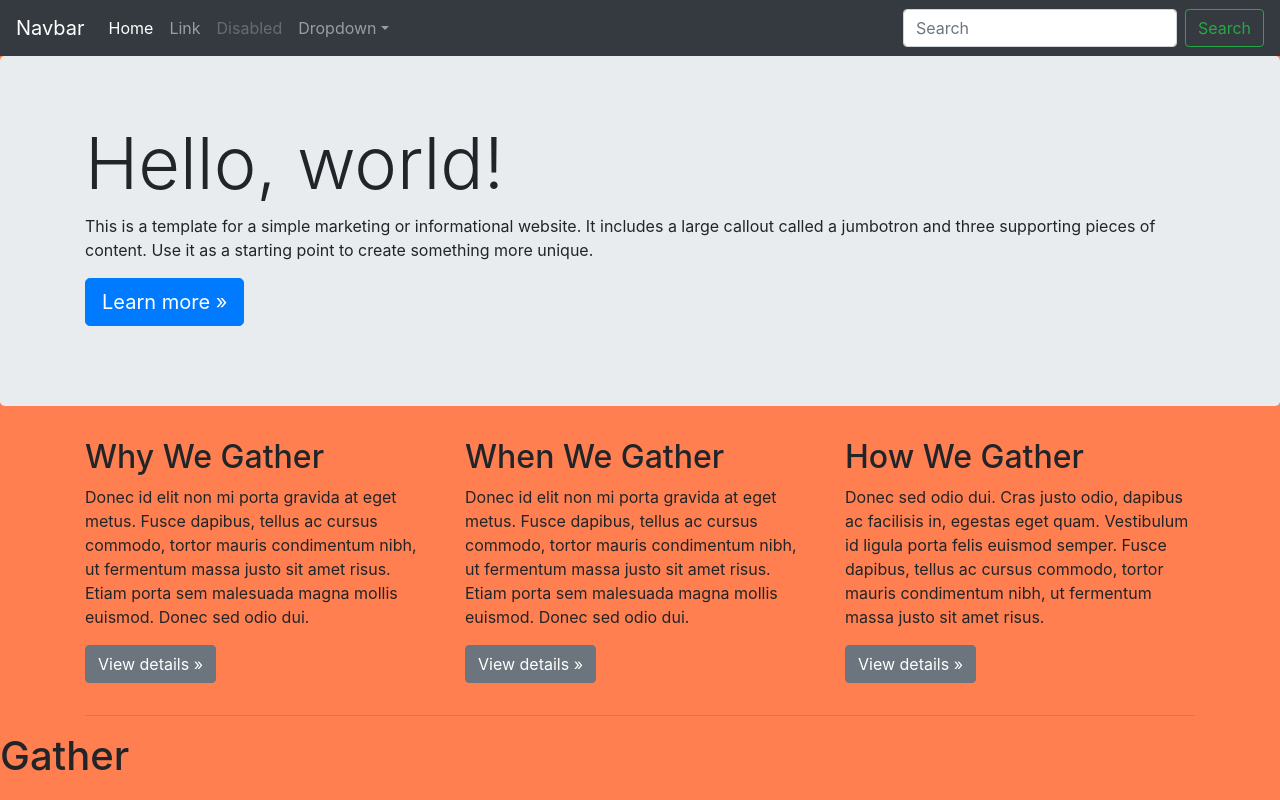
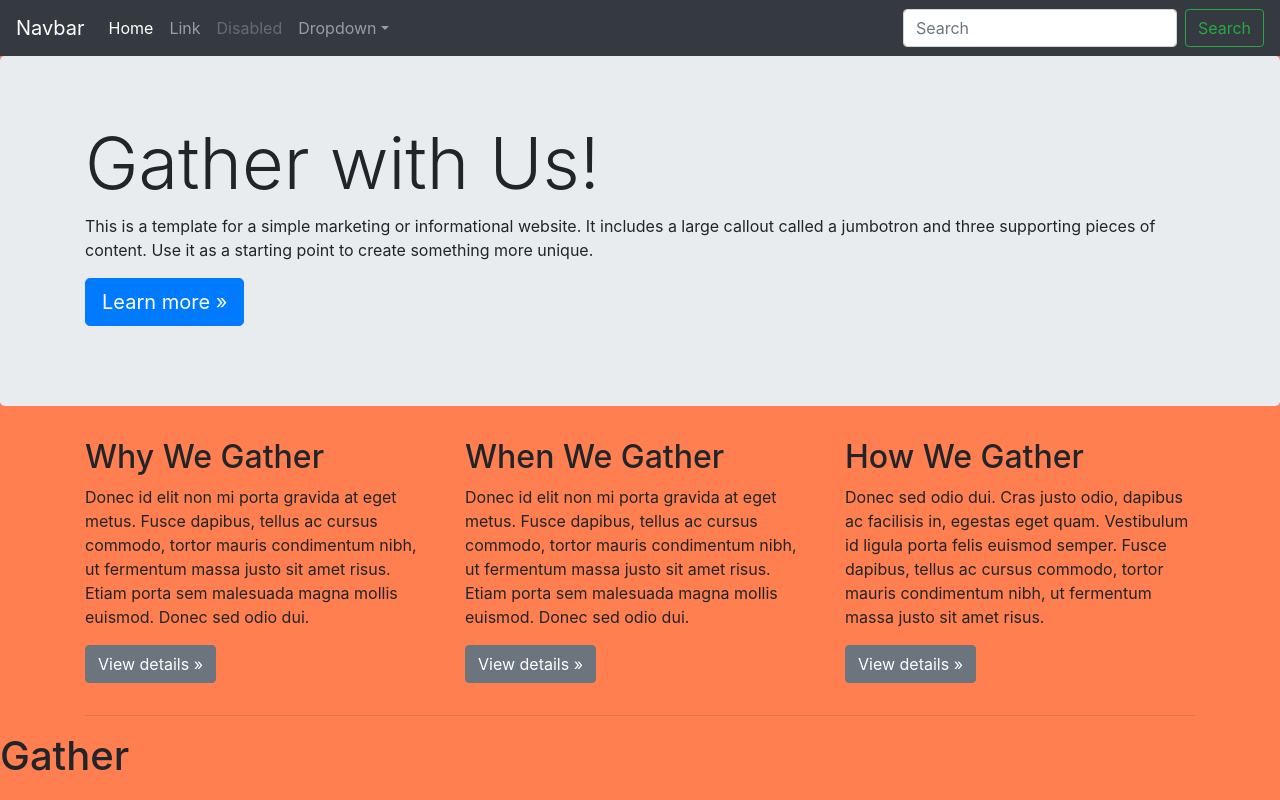
Before and after one commit to roseji/RosePortfolio, a plain HTML site: page index.html in a window 1280 px wide. Shown: the top 800 px of the page. Drawn offline with nearby package versions, Linux system fonts and the light colour scheme.

Commit message:
change title

```diff
--- a/index.html
+++ b/index.html
@@ -6,7 +6,7 @@
     <meta name="description" content="">
     <meta name="author" content="">
 
-    <title>FIX ME</title>
+    <title>Gather with Us!E</title>
 
     <!-- Bootstrap core CSS -->
     <link rel="stylesheet" href="https://stackpath.bootstrapcdn.com/bootstrap/4.1.3/css/bootstrap.min.css" integrity="sha384-MCw98/SFnGE8fJT3GXwEOngsV7Zt27NXFoaoApmYm81iuXoPkFOJwJ8ERdknLPMO" crossorigin="anonymous">
@@ -54,7 +54,7 @@
       <!-- Main jumbotron for a primary marketing message or call to action -->
       <div class="jumbotron">
         <div class="container">
-          <h1 class="display-3">Hello, world!</h1>
+          <h1 class="display-3">Gather with Us!</h1>
           <p>This is a template for a simple marketing or informational website. It includes a large callout called a jumbotron and three supporting pieces of content. Use it as a starting point to create something more unique.</p>
           <p><a class="btn btn-primary btn-lg" href="#" role="button">Learn more &raquo;</a></p>
         </div>
```
